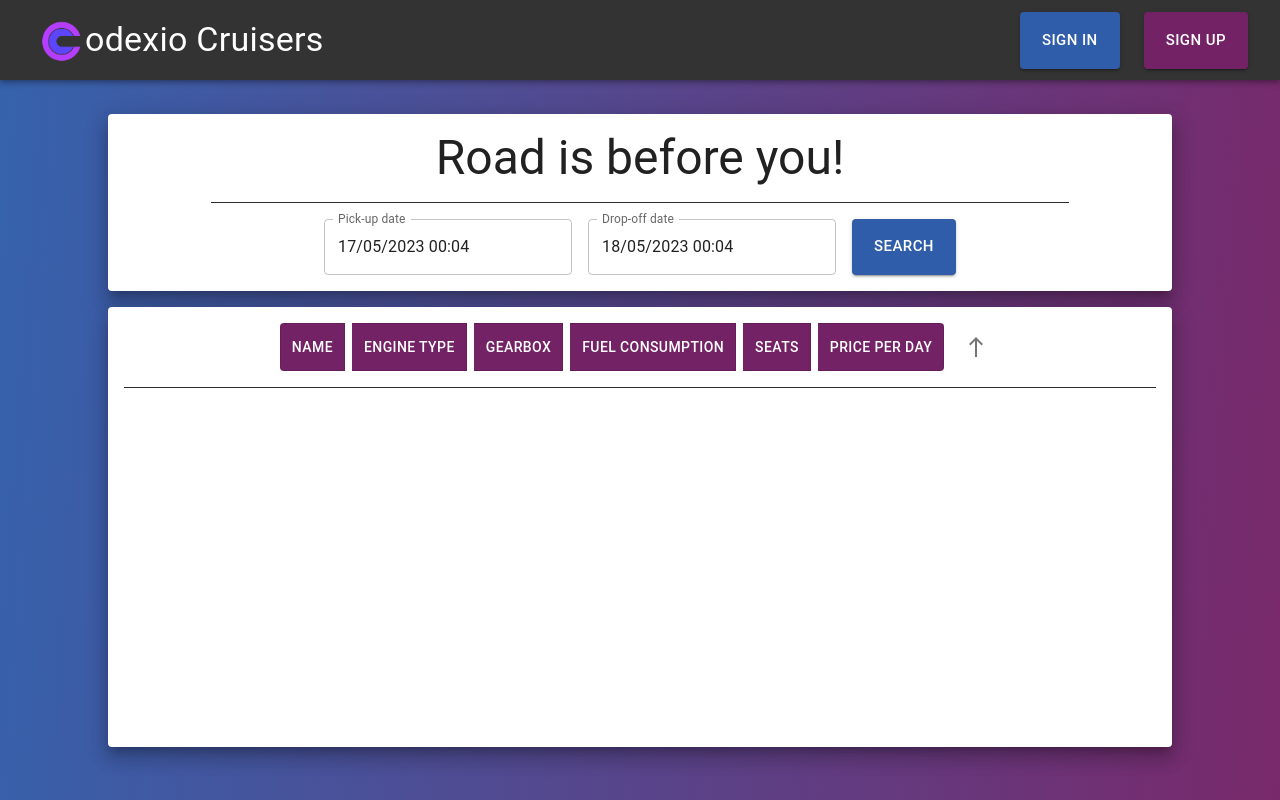
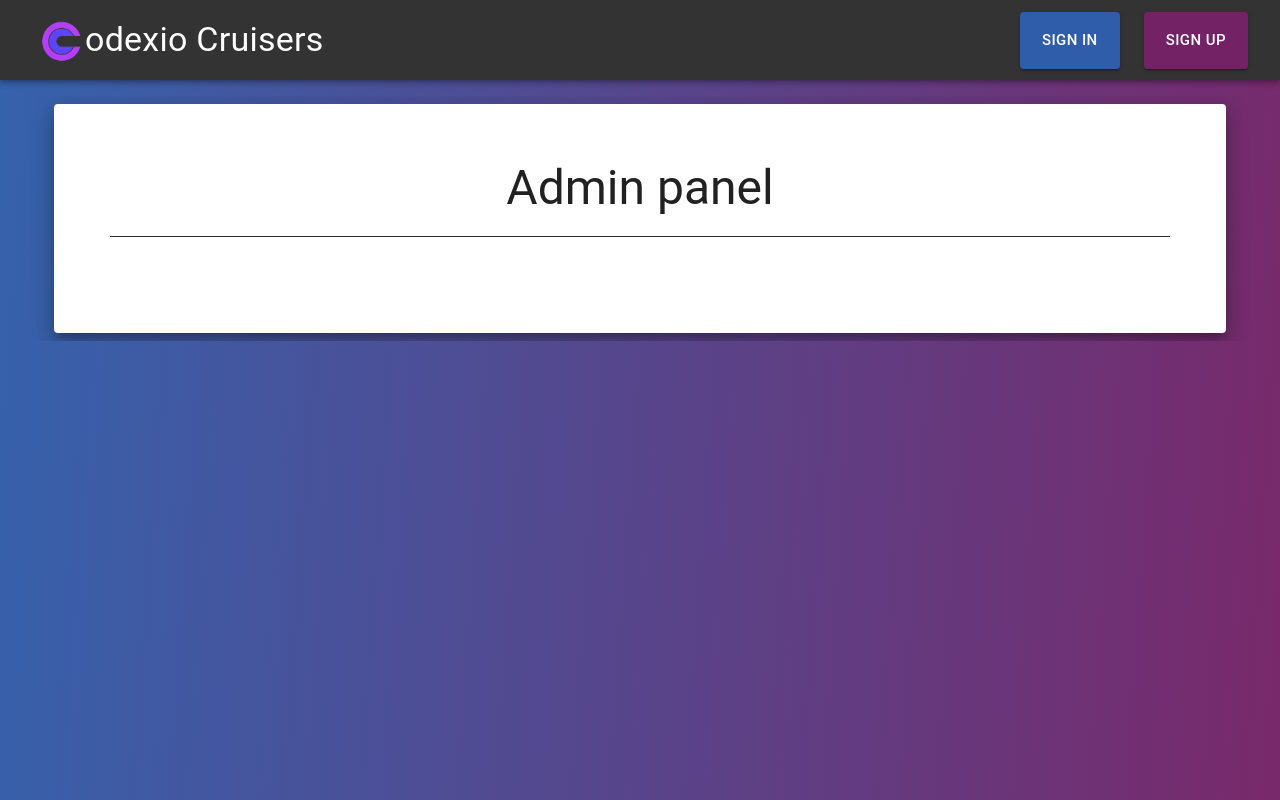
Before and after one commit to stodorichkov/RentACar, a React (Create React App) app in the folder client/: page /admin in a window 1280 px wide. Before the commit this address led to /. Built offline with nearby package versions, Linux system fonts and the light colour scheme.

Commit message:
Little changes

```diff
--- a/client/src/App.jsx
+++ b/client/src/App.jsx
@@ -38,6 +38,7 @@ const App = () => {
 			<Router>
 				<Bar />
 				<Routes>
+					<Route key="admin" path="/admin" element={<Admin />} />
 					<Route path='/' element={<Home/>}/>
 					{renderRoutes()}
 					<Route path="*" element={<Navigate to="/" />} />
--- a/client/src/components/Admin/Admin.jsx
+++ b/client/src/components/Admin/Admin.jsx
@@ -8,9 +8,9 @@ const Admin = () => {
     const theme = useTheme();
 
     return(
-        <Grid container spacing={2} justifyContent='center' direction='row' sx={{marginTop: '2vw'}}>
+        <Grid container spacing={2} justifyContent='center' direction='row' sx={{ maxHeight: "86vh",marginTop: '2vh', marginBottom: '2vh', overflow: 'auto'}}>
             <Grid xs={11} >
-                <Paper elevation={12} sx={{padding: '3.5rem', height: '100%'}}>
+                <Paper elevation={12} sx={{padding: '3.5rem', height: "100%"}}>
                     <Grid container spacing={2.5} justifyContent="center">
                         <Grid xs={12}>
                             <Typography variant="h3" color="textPrimary" align="center" >Admin panel</Typography>
--- a/client/src/components/Aurhentication/SignInForm.jsx
+++ b/client/src/components/Aurhentication/SignInForm.jsx
@@ -55,7 +55,7 @@ const SignInForm = () => {
 
     return (
         <Grid container justifyContent='center' sx={{marginTop: '2vw'}}>
-            <Grid xl={3.5} lg={4} md={5} sm={7} xs={10}>
+            <Grid xs={10} sm={7.5} md={6.5} lg={4.5} xl={3.5}>
                 <Paper elevation={12} sx={{padding: '3.5rem'}}>
                     <Grid container spacing={3} justifyContent='center'>
                         <Grid xs={12}>
--- a/client/src/components/Aurhentication/SignUpForm.jsx
+++ b/client/src/components/Aurhentication/SignUpForm.jsx
@@ -72,9 +72,9 @@ const SignUpForm = () => {
     }
 
     return (
-        <Grid container justifyContent='center' sx={{marginTop: '2vw' }}>
-            <Grid xl={3.5} lg={4} md={5} sm={7} xs={10}>
-                <Paper elevation={12} sx={{padding: '3em', overflow: 'auto', maxHeight: {xs: '80vh', sm:'80vh', md: '80vh', lg: '85vh', xl: '80vh'}}}>
+        <Grid container justifyContent='center' sx={{marginTop: '2vw'}}>
+            <Grid xs={10} sm={7.5} md={6.5} lg={4.5} xl={3.5}>
+                <Paper elevation={12} sx={{padding: '3em',overflow: 'auto', maxHeight: {xl:'94vh', lg: '85vh'}}}>
                     <Grid container spacing={4} justifyContent="center">
                         <Grid xs={12}>
                             <Typography variant="h3" color="textPrimary" align="center" >Sign Up</Typography>
--- a/client/src/components/Home/CarCard.jsx
+++ b/client/src/components/Home/CarCard.jsx
@@ -8,10 +8,10 @@ const CarCard = (props) => {
     const {car} = props;
 
     return(
-        <Grid xs={12} xl={6}>
+        <Grid xs={6}>
             <Card sx={{height: '250px', border: '1px solid', borderColor: theme.palette.button_secondary.main,}}>
-                <Grid container spacing={2}>
-                    <Grid xs={7} >
+                <Grid container spacing={1}>
+                    <Grid xs={6.5} >
                         <CardMedia
                             component="img"
                             src={"https://www.automoblog.net/wp-content/uploads/2010/04/2010-dok-ing-xd-concept-front-3-21.jpg"}
@@ -22,8 +22,8 @@ const CarCard = (props) => {
                             }}
                         />
                     </Grid>
-                    <Grid xs={5}>
-                        <CardContent>
+                    <Grid xs={5.5}>
+                        <CardContent sx={{overflow: 'auto', maxHeight: '260px'}}>
                             <Grid container spacing={1} justifyContent="center">
                                 <Grid xs={12}>
                                     <Typography variant="h6" component="div">
--- a/client/src/components/Home/SearchCarForm.jsx
+++ b/client/src/components/Home/SearchCarForm.jsx
@@ -32,7 +32,7 @@ const SearchCarForm = () => {
     const theme = useTheme();
 
     return (
-        <Grid xs={10}>
+        <Grid xs={11.5}>
             <Paper elevation={12} sx={{padding: '1rem'}}>
                 <Grid container  justifyContent='center' alignItems='center' spacing={2}>
                     <Grid xs={12}>
--- a/client/src/components/Home/ShowCars.jsx
+++ b/client/src/components/Home/ShowCars.jsx
@@ -14,21 +14,25 @@ const ShowCars = () => {
     const theme = useTheme();
 
     return(
-        <Grid xs={10} >
+        <Grid xs={11.5} >
             <Paper
                 elevation={12}
                 sx={{
-                    padding: '1rem',
-                    height: {xs: '55vh', sm:'55vh', md: '55vh', lg: '55vh', xl: '55vh'}
+                    padding: '2rem',
+                    height: '63vh'
                 }}
             >
-                <Grid container spacing={2} justifyContent='center' >
-                    <SortBar/>
+                <Grid container spacing={1.5} justifyContent='center' >
+                    <Grid>
+                        <SortBar/>
+                    </Grid>
                     <Grid xs={12}>
                         <Divider sx={{backgroundColor: theme.palette.menu.main}}/>
                     </Grid>
-                    <Grid container  justifyContent='center' alignItems='center' spacing={2} sx={{overflow: 'auto', height: '300px'}}>
-                        {/* {targetCars.map(car => (<CarCard CAR/>))} */}
+                    <Grid xs={12}>
+                        <Grid container justifyContent='space-evenly' sx={{overflow: 'auto', maxHeight: '47vh'}}>
+                            {targetCars.map(car => (<CarCard key={car.id} car={car}/>))}
+                        </Grid>
                     </Grid>
                 </Grid>
             </Paper>
--- a/client/src/redux/reducers/others/targetCarsReducer.js
+++ b/client/src/redux/reducers/others/targetCarsReducer.js
@@ -1,4 +1,4 @@
-const targetCarsReducer = (state = "afjlf", action) => {
+const targetCarsReducer = (state = null, action) => {
     switch(action.type) {
         case 'SEARCH':
             return action.payload;
```
Also changed, not shown: client/src/components/Admin/AdminGrids/Rentals/AllRentals.jsx (added), client/src/components/Admin/AdminGrids/Users/AllUsers.jsx (added).
